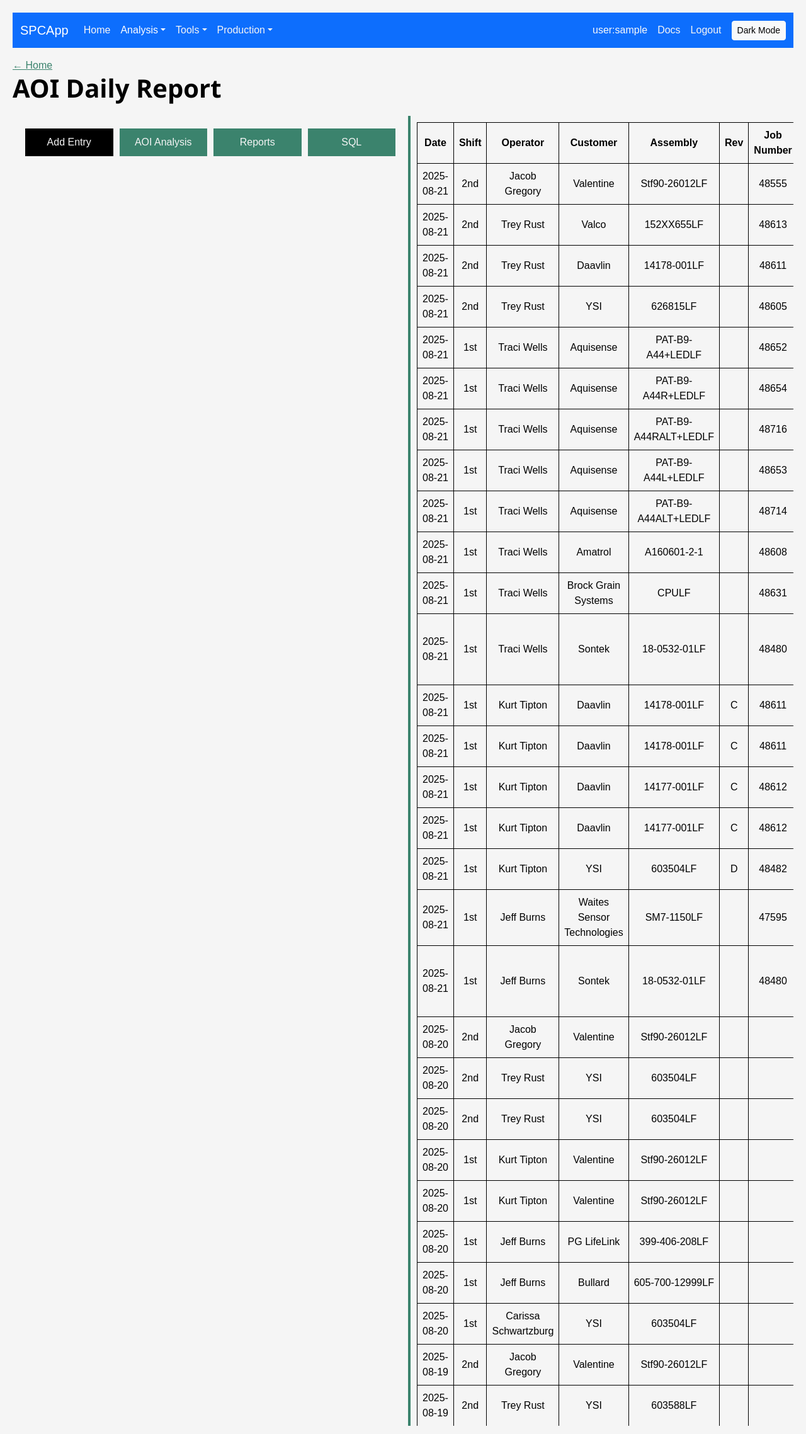
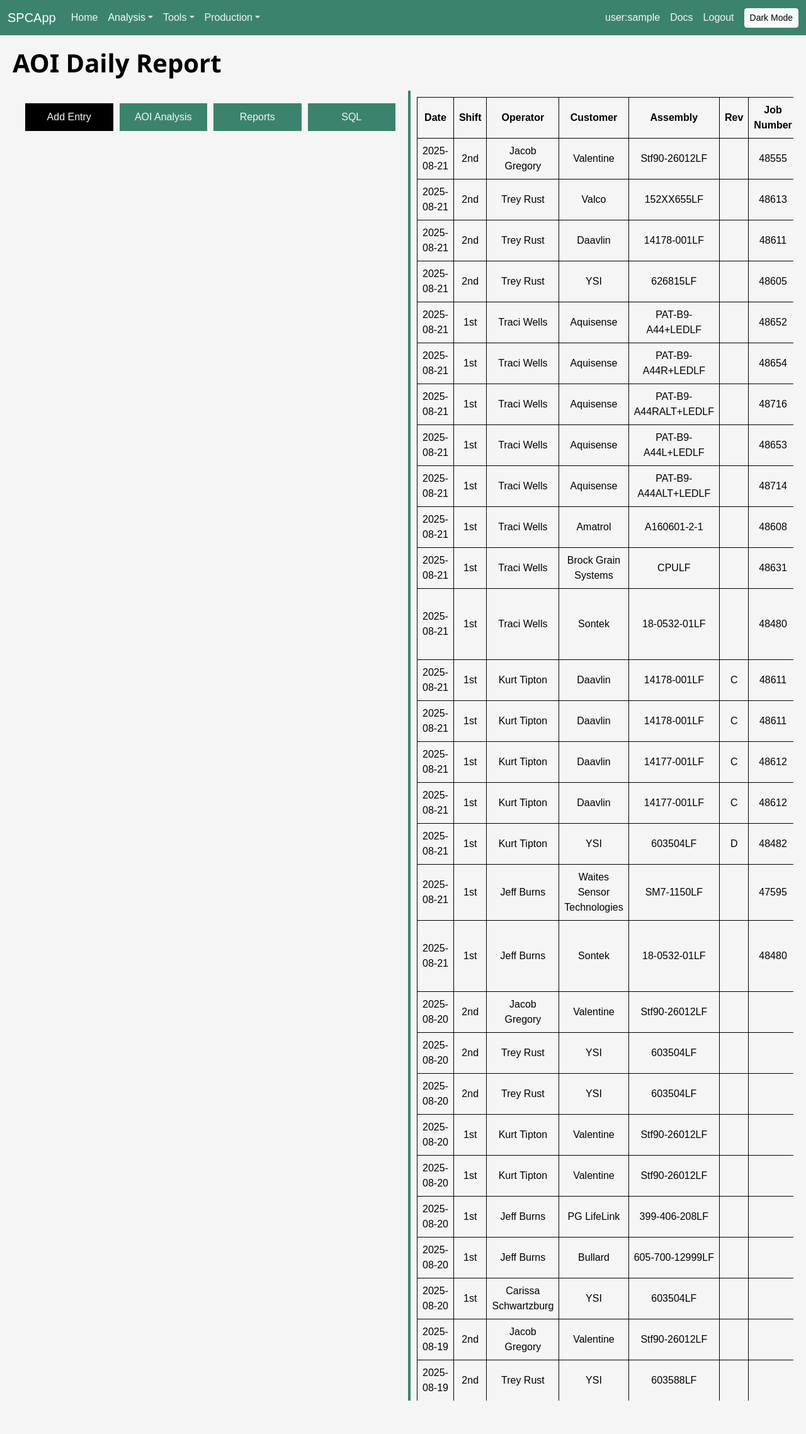
Before and after one commit to ThomasSchwartz18/SPCApp, a Flask app: page /aoi in a window 1280 px wide. Shown: the top 2277 px of the page at 63% size. Run offline with Flask 3, Linux system fonts and the light colour scheme; the visitor is signed in with stand-in values (Sample User, id 1); data comes from the database, SQL or seed files in the repository; some libraries are stand-ins or nearby versions.

Commit message:
Style navbar and clean home links

```diff
--- a/static/css/style.css
+++ b/static/css/style.css
@@ -1,8 +1,12 @@
 body {
   font-family: var(--font-body);
-  margin: 20px;
+  margin: 0;
   background: var(--color-white);
   color: var(--color-black);
+}
+
+main {
+  margin: 20px;
 }
 h1, h2, h3, h4, h5, h6 {
   font-family: var(--font-heading);
@@ -11,6 +15,10 @@
 }
 p { color: var(--color-black); }
 a { color: var(--color-accent); }
+
+.navbar {
+  background-color: var(--color-accent) !important;
+}
 
 /* Buttons */
 .btn {
--- a/templates/analysis.html
+++ b/templates/analysis.html
@@ -15,7 +15,6 @@
     <script src="{{ url_for('static', filename='js/moat_sql.js') }}" defer></script>
 {% endblock %}
 {% block content %}
-  <a href="/">← Home</a>
   <h1>Data Analysis - PPM MOAT</h1>
   {% if not show_moat %}
     <div style="display:flex; flex-direction:column; gap:10px; width:fit-content;">
--- a/templates/aoi.html
+++ b/templates/aoi.html
@@ -21,7 +21,6 @@
   <script src="{{ url_for('static', filename='js/aoi_sql.js') }}" defer></script>
 {% endblock %}
 {% block content %}
-  <a href="/">← Home</a>
   <h1>AOI Daily Report</h1>
   <div id="container">
     <div id="aoi-actions">
--- a/templates/base.html
+++ b/templates/base.html
@@ -20,7 +20,7 @@
 </head>
 <body data-admin="{{ 'true' if is_admin else 'false' }}" data-base-path="{{ report_base|default('') }}">
   {% if current_user %}
-  <nav class="navbar navbar-expand-lg navbar-dark bg-primary mb-3" aria-label="Main navigation">
+  <nav class="navbar navbar-expand-lg navbar-dark" aria-label="Main navigation">
     <div class="container-fluid">
       <a class="navbar-brand" href="{{ url_for('home') }}">SPCApp</a>
       <button class="navbar-toggler" type="button" data-bs-toggle="collapse" data-bs-target="#mainNav" aria-controls="mainNav" aria-expanded="false" aria-label="Toggle navigation">
@@ -75,6 +75,7 @@
     </div>
   </nav>
   {% endif %}
+  <main>
   {% with messages = get_flashed_messages() %}
     {% if messages %}
       <ul class="flash-messages">
@@ -88,6 +89,7 @@
   <button id="report-button" title="Generate Report" onclick="openReportWindow()">\u270e</button>
   {% endif %}
   {% block content %}{% endblock %}
+  </main>
   <script>
     window.addEventListener('DOMContentLoaded', () => {
       if (localStorage.getItem('report-window-open') === 'true' && typeof openReportWindow === 'function') {
--- a/templates/chart.html
+++ b/templates/chart.html
@@ -5,7 +5,6 @@
   <script src="/static/js/chart-popup.js" defer></script>
 {% endblock %}
 {% block content %}
-  <a href="/">← Home</a>
   <h1>Control Chart – Average FalseCall Rate</h1>
   <div class="chart-container">
     <canvas id="popup-chart" height="200"></canvas>
--- a/templates/compare_aoi_fi.html
+++ b/templates/compare_aoi_fi.html
@@ -12,7 +12,6 @@
   <script src="{{ url_for('static', filename='js/aoi_fi_compare.js') }}" defer></script>
 {% endblock %}
 {% block content %}
-  <a href="{{ url_for('home') }}">&larr; Back to Home</a>
   <h1>AOI vs Final Inspect Comparison</h1>
   <form method="get" style="margin-bottom:20px;">
     <label>Start: <input type="date" name="start" value="{{ start or '' }}"></label>
--- a/templates/docs.html
+++ b/templates/docs.html
@@ -1,7 +1,6 @@
 {% extends 'base.html' %}
 {% block title %}Docs{% endblock %}
 {% block content %}
-  <a href="/">← Home</a>
   <h1 id="top">Documentation</h1>
   <div class="action-panel">
     <div class="action-card">
--- a/templates/final_inspect.html
+++ b/templates/final_inspect.html
@@ -21,7 +21,6 @@
   <script src="{{ url_for('static', filename='js/aoi_sql.js') }}" defer></script>
 {% endblock %}
 {% block content %}
-  <a href="/">← Home</a>
   <h1>Final Inspect Daily Report</h1>
   <div id="container">
     <div id="aoi-actions">
--- a/templates/jobs.html
+++ b/templates/jobs.html
@@ -2,7 +2,6 @@
 {% import 'components/forms.html' as forms %}
 {% block title %}Jobs Dashboard{% endblock %}
 {% block content %}
-  <a href="/">← Home</a>
   <h1>Jobs Dashboard</h1>
 
   <form id="add-form" class="needs-validation" novalidate>
--- a/templates/part_markings.html
+++ b/templates/part_markings.html
@@ -5,7 +5,6 @@
   <script src="/static/js/part_markings.js" defer></script>
 {% endblock %}
 {% block content %}
-  <a href="/">← Home</a>
   <h1>Verified Part Markings</h1>
   <div id="container">
     <div id="markings-actions">
--- a/templates/reports.html
+++ b/templates/reports.html
@@ -10,7 +10,6 @@
   <script src="{{ url_for('static', filename='js/generate_reports.js') }}" defer></script>
 {% endblock %}
 {% block content %}
-  <a href="/">← Home</a>
   <h1>Reports</h1>
   <label for="start-date">Start Date</label>
   <input type="date" id="start-date">
--- a/templates/rework.html
+++ b/templates/rework.html
@@ -5,7 +5,6 @@
   <script src="/static/js/stencil_lookup.js" defer></script>
 {% endblock %}
 {% block content %}
-  <a href="/">← Home</a>
   <h1>Stencil/Part Number Lookup</h1>
   <div id="container">
     <div id="stencil-actions">
--- a/templates/settings.html
+++ b/templates/settings.html
@@ -20,7 +20,6 @@
 </script>
 {% endblock %}
 {% block content %}
-  <a href="/">← Home</a>
   <h1>Settings</h1>
   <div class="tab-buttons">
     <button type="button" onclick="showTab('users')">User Management</button>
```
